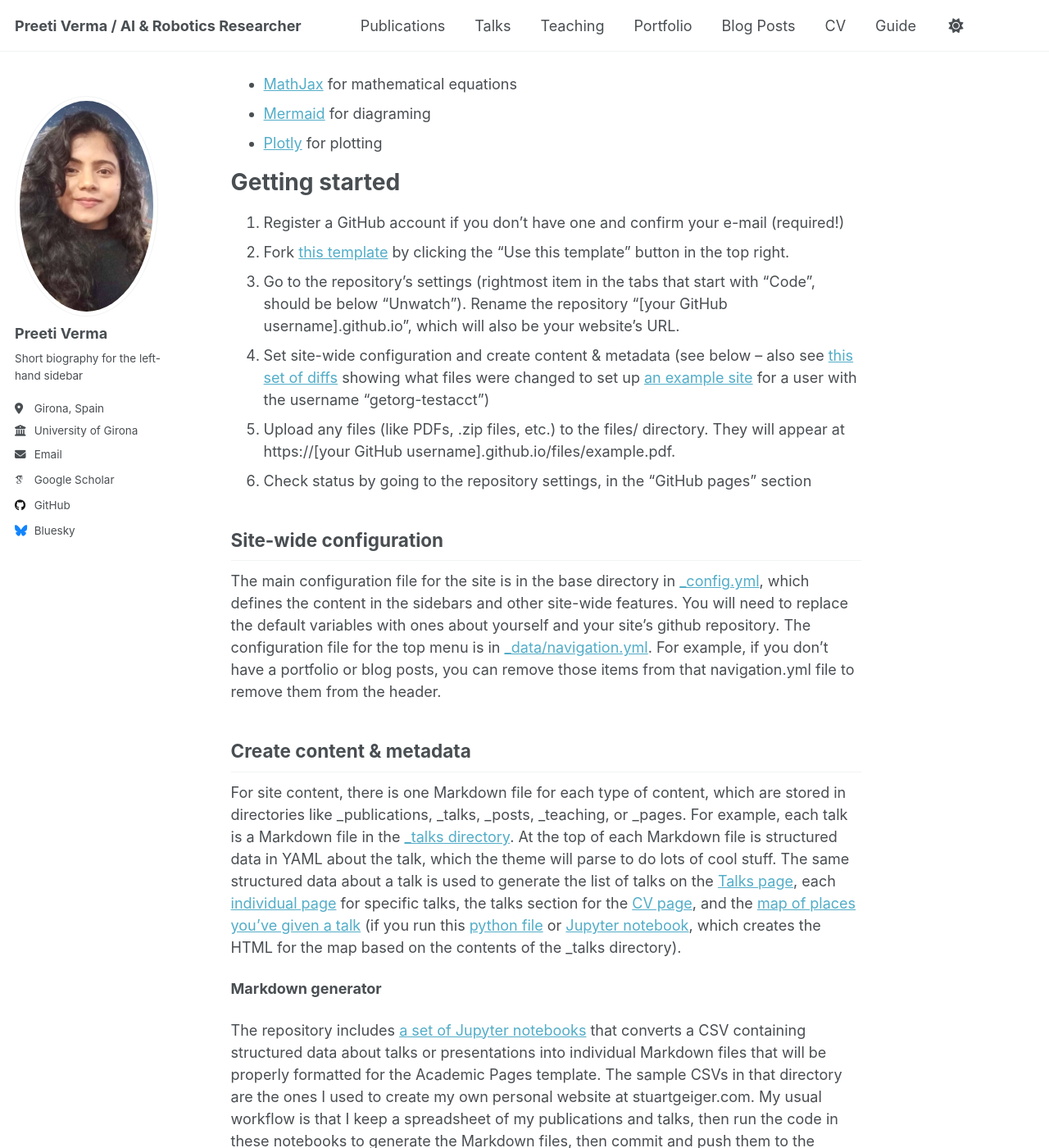
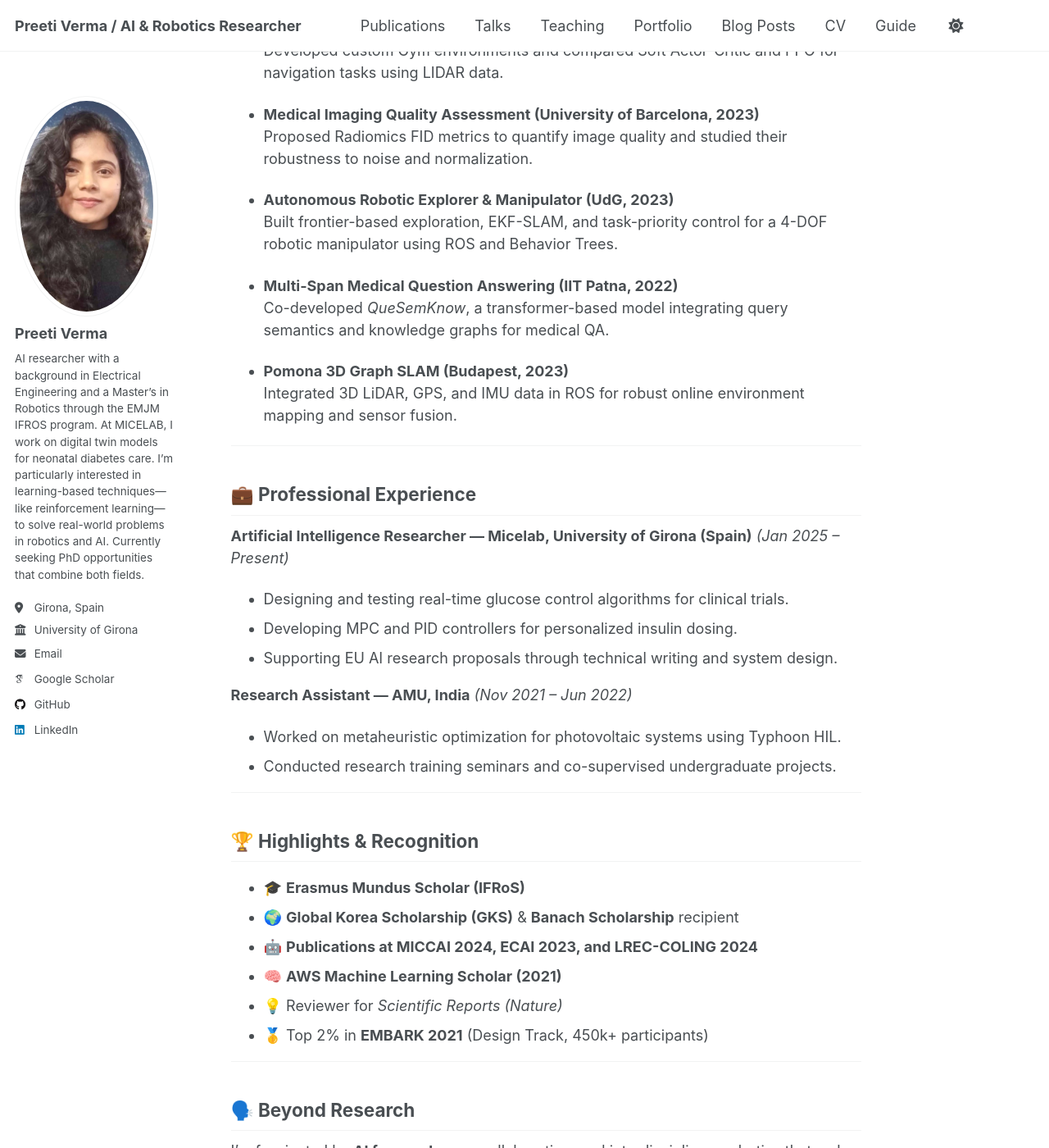
Before and after one commit to preeti-verma8600/preeti-verma8600.github.io, a Jekyll site: the page built from _pages/about.md, in a window 1280 px wide and 1400 px high, scrolled down 1028 px. Shown: the whole window at 82% size. Built offline with Jekyll 4.4.1, drawn with Linux system fonts in a browser that asks for light colours; some web fonts are replaced; a script that is not in the unit is left out; some of the changed text lies outside the part shown.

Commit message:
Updated about me

```diff
--- a/_config.yml
+++ b/_config.yml
@@ -16,7 +16,7 @@ description              : &description "Preeti Verma portfolio"   # Update this
 url                      : https://preeti-verma8600.github.io # The base hostname & protocol for your site e.g. "https://[your GitHub username].github.io",
                                                            # or if you already have some other page hosted on Github then use "https://[your GitHub username].github.io/[Your Repo Name]"
 baseurl                  : "" # the subpath of your site, e.g. "/blog"
-repository               : "academicpages/academicpages.github.io"
+repository               : "https://github.com/preeti-verma8600"
 
 # Site Author - The following control what appear as part of the author content on the side bar.
 #               If a field is blank the icon and link will not appear, otherwise it will be shown.
@@ -26,7 +26,7 @@ author:
   avatar           : "preeti_verma3.jpeg"
   name             : "Preeti Verma"
   pronouns         : # example: "she/her"
-  bio              : "Short biography for the left-hand sidebar"
+  bio              : "AI researcher with a background in Electrical Engineering and a Master’s in Robotics through the EMJM IFROS program. At MICELAB, I work on digital twin models for neonatal diabetes care. I’m particularly interested in learning-based techniques—like reinforcement learning—to solve real-world problems in robotics and AI. Currently seeking PhD opportunities that combine both fields."
   location         : "Girona, Spain"
   employer         : "University of Girona"
   uri              : # URL
@@ -48,13 +48,13 @@ author:
   bitbucket        : # Username - Update with your username on the site
   codepen          : # Username
   dribbble         : # Username
-  github           : "academicpages"
+  github           : "https://github.com/preeti-verma8600"
   kaggle           : # Username
   stackoverflow    : # User number or user number and name (i.e., use "1" or "1/jeff-atwood")
 
   # Social media
   artstation       : # Username
-  bluesky          : "bsky.app" # Replace this with you Bluesky username
+  # bluesky          : "bsky.app" # Replace this with you Bluesky username
   facebook         : # Username
   flickr           : # Username
   foursquare       : # Username
@@ -63,7 +63,7 @@ author:
   keybase          : # Username
   instagram        : # Username
   lastfm           : # Username
-  linkedin         : # Username
+  linkedin         : "https://www.linkedin.com/in/preetisnno/"
   mastodon         : # URL
   medium           : # URL
   pinterest        : # Username
--- a/_pages/about.md
+++ b/_pages/about.md
@@ -1,4 +1,111 @@
 ---
+permalink: /
+title: "About Me"
+author_profile: true
+redirect_from:
+  - /about/
+  - /about.html
+---
+
+# 👋 Hi, I'm Aabha Verma
+
+I’m an **Artificial Intelligence Researcher** passionate about building intelligent, embodied systems that learn, perceive, and act in the real world. My research lies at the intersection of **AI, robotics, and control**, driven by curiosity for how machines can understand and adapt to dynamic environments.
+
+Currently, I’m working at **Micelab, University of Girona (Spain)**, where I’m developing **AI-driven glucose control systems** for personalized healthcare. I completed my **Erasmus Mundus Master in Intelligent Field Robotic Systems (IFRoS)** — a joint program between *Eötvös Loránd University* (Hungary) and *University of Girona* (Spain).
+Before that, I earned my **B.Tech in Electrical Engineering** from *Aligarh Muslim University (India)*, graduating in the **top 5%** of my class.
+
+---
+
+## 🧠 Research Interests
+
+My long-term goal is to pursue a **PhD in AI and Robotics**, focusing on developing autonomous systems that can perceive, reason, and interact naturally with humans and their surroundings.
+
+**Key interests include:**
+- Embodied Intelligence and Human-Robot Interaction
+- Reinforcement Learning and Control
+- Computer Vision and Perception
+- Medical AI and Simulation
+- Robust and Explainable AI Systems
+
+---
+
+## 🧪 Research & Projects
+
+- **Autonomous Navigation using Deep Reinforcement Learning (UdG, 2024)**
+  Developed custom Gym environments and compared Soft Actor-Critic and PPO for navigation tasks using LIDAR data.
+
+- **Medical Imaging Quality Assessment (University of Barcelona, 2023)**
+  Proposed Radiomics FID metrics to quantify image quality and studied their robustness to noise and normalization.
+
+- **Autonomous Robotic Explorer & Manipulator (UdG, 2023)**
+  Built frontier-based exploration, EKF-SLAM, and task-priority control for a 4-DOF robotic manipulator using ROS and Behavior Trees.
+
+- **Multi-Span Medical Question Answering (IIT Patna, 2022)**
+  Co-developed *QueSemKnow*, a transformer-based model integrating query semantics and knowledge graphs for medical QA.
+
+- **Pomona 3D Graph SLAM (Budapest, 2023)**
+  Integrated 3D LiDAR, GPS, and IMU data in ROS for robust online environment mapping and sensor fusion.
+
+---
+
+## 💼 Professional Experience
+
+**Artificial Intelligence Researcher — Micelab, University of Girona (Spain)** *(Jan 2025 – Present)*
+- Designing and testing real-time glucose control algorithms for clinical trials.
+- Developing MPC and PID controllers for personalized insulin dosing.
+- Supporting EU AI research proposals through technical writing and system design.
+
+**Research Assistant — AMU, India** *(Nov 2021 – Jun 2022)*
+- Worked on metaheuristic optimization for photovoltaic systems using Typhoon HIL.
+- Conducted research training seminars and co-supervised undergraduate projects.
+
+---
+
+## 🏆 Highlights & Recognition
+
+- 🎓 **Erasmus Mundus Scholar (IFRoS)**
+- 🌍 **Global Korea Scholarship (GKS)** & **Banach Scholarship** recipient
+- 🤖 **Publications at MICCAI 2024, ECAI 2023, and LREC-COLING 2024**
+- 🧠 **AWS Machine Learning Scholar (2021)**
+- 💡 Reviewer for *Scientific Reports (Nature)*
+- 🥇 Top 2% in **EMBARK 2021** (Design Track, 450k+ participants)
+
+---
+
+## 🗣️ Beyond Research
+
+I’m fascinated by **AI for good**, open collaboration, and interdisciplinary robotics that make life safer and smarter.
+I enjoy sharing ideas, mentoring, and connecting with people who are equally passionate about building the next generation of intelligent systems.
+
+> “I don’t just want to build smart machines — I want to build ones that understand.”
+
+---
+
+## 🤝 Let’s Connect
+
+If you’re working in **AI, robotics, or intelligent systems**, I’d love to connect and exchange ideas!
+📫 [LinkedIn](https://www.linkedin.com/in/preetisnno/) • [GitHub](https://github.com/aabha) • [CV](/files/Aabha_CV.pdf)
+
+
+
+
+
+
+
+
+
+
+
+
+
+
+
+
+
+
+
+
+<!-- ---
 permalink: /
 title: "Academic Pages is a ready-to-fork GitHub Pages template for academic personal websites"
 author_profile: true
@@ -53,4 +160,4 @@ Example: editing a Markdown file for a talk
 
 For more info
 ------
-More info about configuring Academic Pages can be found in [the guide](https://academicpages.github.io/markdown/), the [growing wiki](https://github.com/academicpages/academicpages.github.io/wiki), and you can always [ask a question on GitHub](https://github.com/academicpages/academicpages.github.io/discussions). The [guides for the Minimal Mistakes theme](https://mmistakes.github.io/minimal-mistakes/docs/configuration/) (which this theme was forked from) might also be helpful.
+More info about configuring Academic Pages can be found in [the guide](https://academicpages.github.io/markdown/), the [growing wiki](https://github.com/academicpages/academicpages.github.io/wiki), and you can always [ask a question on GitHub](https://github.com/academicpages/academicpages.github.io/discussions). The [guides for the Minimal Mistakes theme](https://mmistakes.github.io/minimal-mistakes/docs/configuration/) (which this theme was forked from) might also be helpful. -->
```
